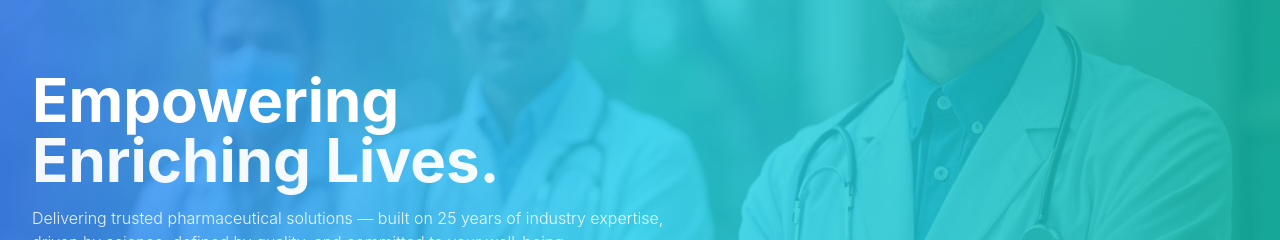
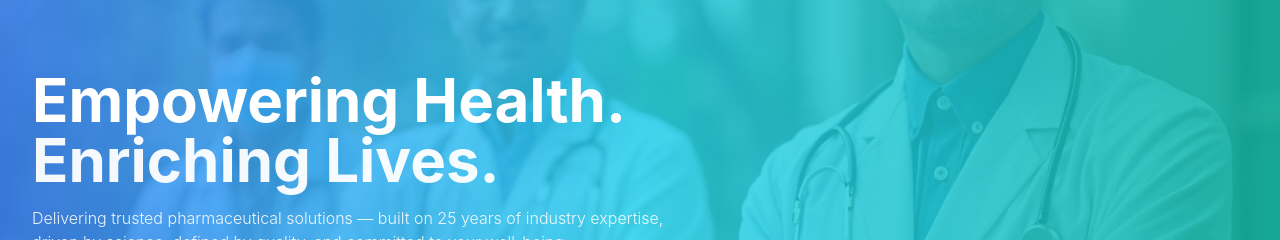
Before and after one commit to Karthikeya-Naik/Bakliv, a React (Vite) app: page / in a window 1280 px wide. Shown: the part 294-534 px from the top of the page. Built offline with nearby package versions, Linux system fonts and the light colour scheme; no server answers.

Commit message:
Changes Done

```diff
--- a/src/components/sections/Hero.jsx
+++ b/src/components/sections/Hero.jsx
@@ -60,7 +60,7 @@ const Hero = () => {
           <div className="max-w-7xl mx-auto px-4 sm:px-6 lg:px-8 w-full">
             <div className="max-w-3xl">
               <h1 className="text-2xl sm:text-3xl md:text-4xl lg:text-5xl xl:text-6xl font-bold text-white mb-3 md:mb-4 leading-tight">
-                Empowering
+                Empowering Health.
                 <br />
                 <span className="text-white/95">Enriching Lives.</span>
               </h1>
```
